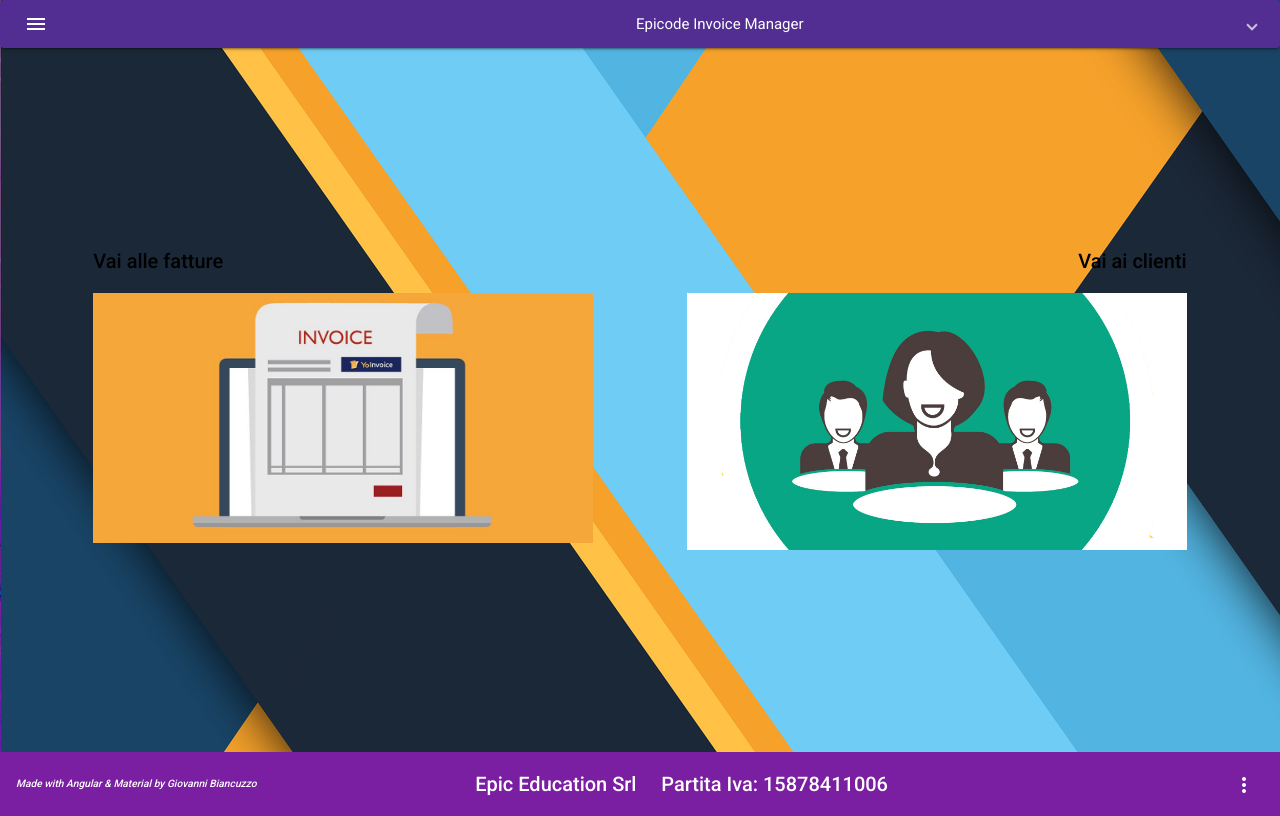
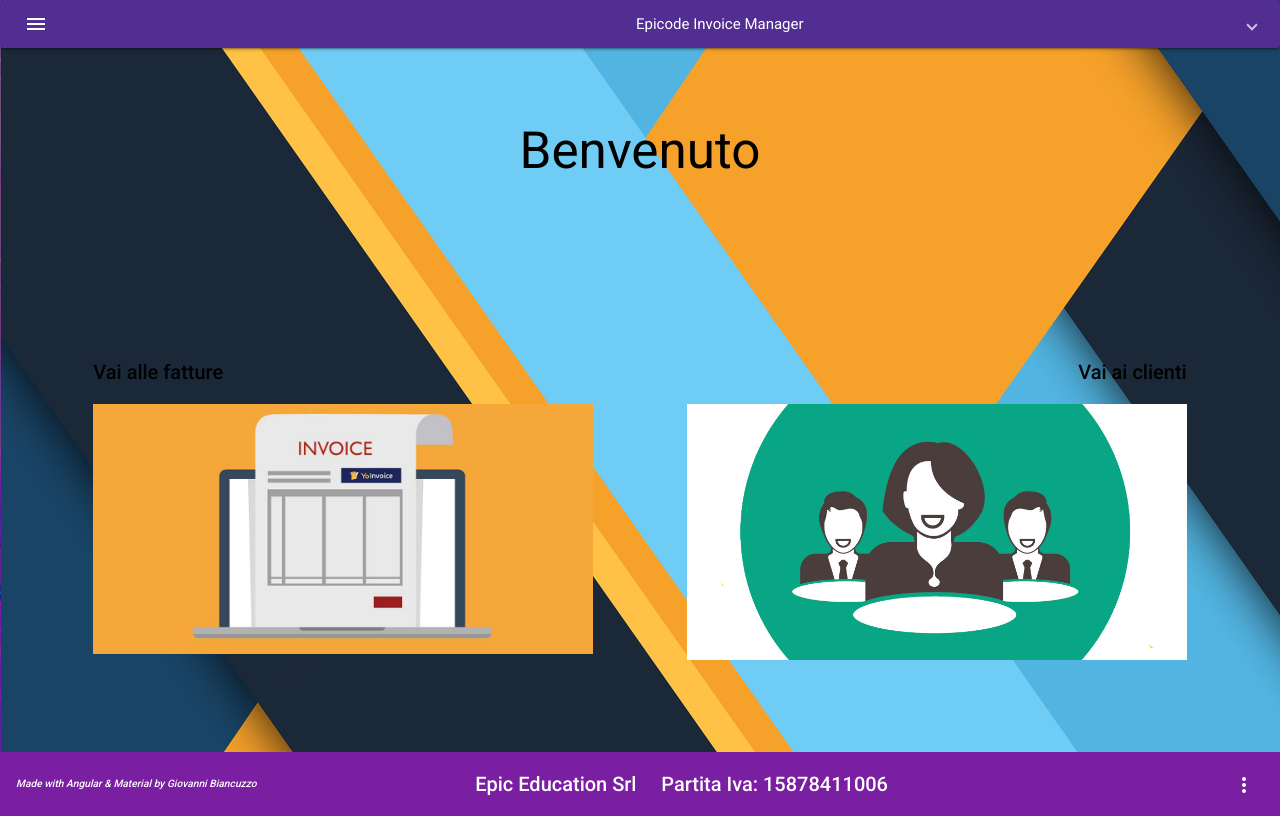
Before and after one commit to GiovanniBiancuzzo/FE07B_progetto_finale_prova1, an Angular app: page / in a window 1280 px wide. Built offline with nearby package versions, Linux system fonts and the light colour scheme; sample sign-in values are in the browser's storage.

Commit message:
sfondo globale

```diff
--- a/src/app/pages/home/home.page.html
+++ b/src/app/pages/home/home.page.html
@@ -1,4 +1,6 @@
 <section>
+  <h1>Benvenuto</h1>
+
   <div id="fatture" [routerLink]="['/fatture']"><h2>Vai alle fatture</h2><img src="assets/img/LogoOnYourInvoice-2-1200x600.jpg" alt="" width="500px" ></div>
 
   <div id="clienti"><div [routerLink]="['/clienti']"><h2>Vai ai clienti</h2><img src="assets/img/clients_article.jpg" alt="" width="500px"></div></div>
--- a/src/app/pages/home/home.page.scss
+++ b/src/app/pages/home/home.page.scss
@@ -4,6 +4,13 @@
   height: 88vh;
   flex-wrap: wrap;
   align-content: space-around;
+}
+
+h1 {
+  font-size: 4vw;
+  display: flex;
+  justify-content: center;
+  flex-basis: 100%;
 }
 
 #clienti {
--- a/src/app/pages/utenti/utenti.service.ts
+++ b/src/app/pages/utenti/utenti.service.ts
@@ -1,5 +1,6 @@
 import { HttpClient } from '@angular/common/http';
 import { Injectable } from '@angular/core';
+import { User } from 'src/app/models/user';
 import { environment } from 'src/environments/environment';
 
 @Injectable({
@@ -15,8 +16,7 @@
     return this.http.get<any>(`${this.url}/api/users?page=${pagina}&size=20&sort=id,ASC`);
   }
 
-  // cancellaUtente(id: number) {//cancellazione fattura
-  //   return this.http.delete<any>(`${this.url}/api/users/${id}`);
+  // getUtente(user: User) {//chiamata per il singolo
+  //   return this.http.get<any>(`${this.url}/api/users/${user.id}`);
   // }
-
 }
```
